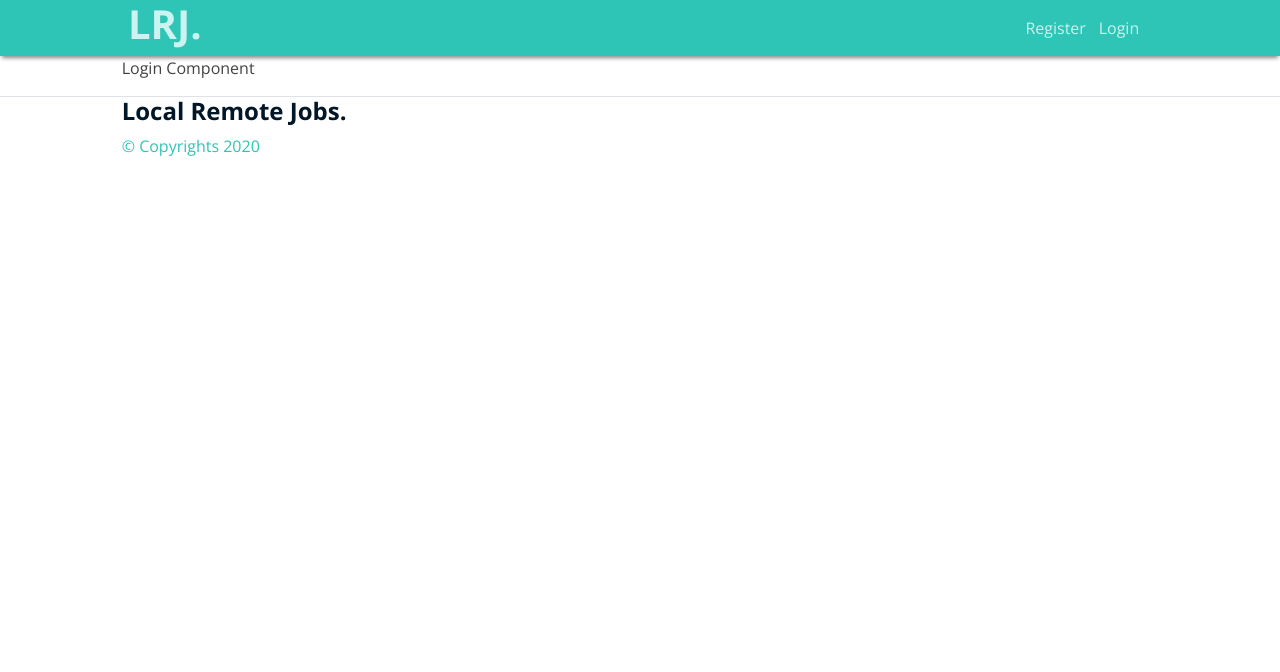
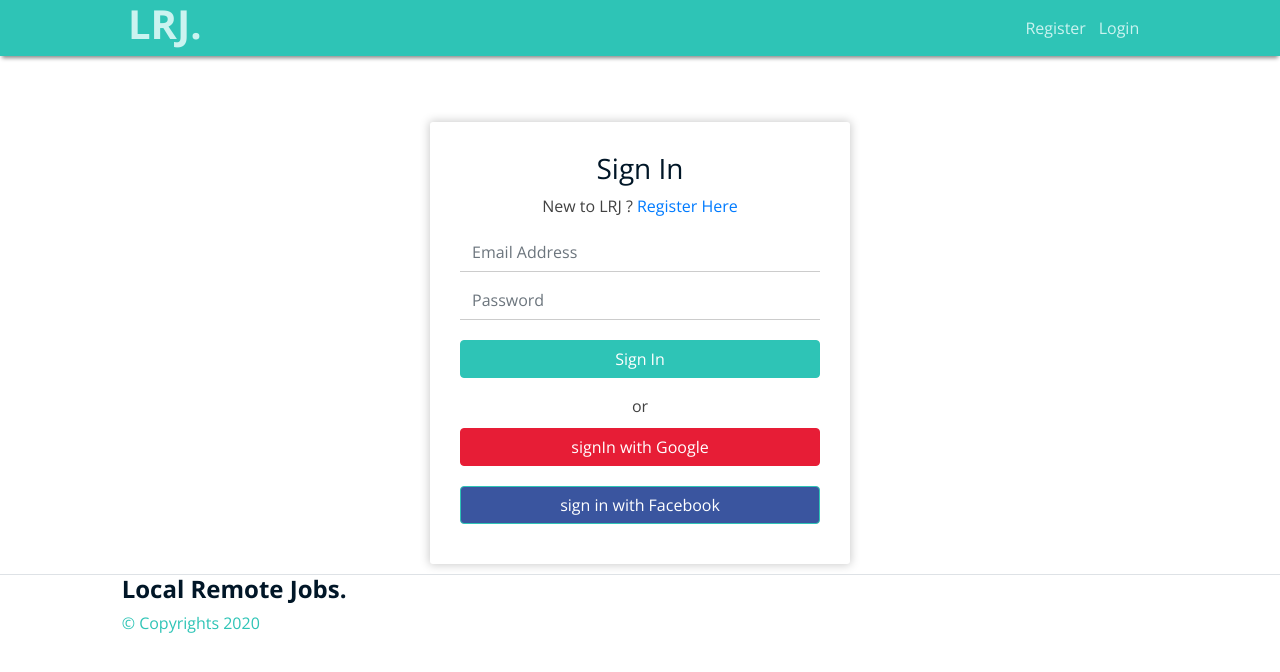
Before and after one commit to cklf537/LRJ, a React (Create React App) app in the folder local-remote-jobs/: page /login in a window 1280 px wide. Shown: the top 672 px of the page. Built offline with nearby package versions, Linux system fonts and the light colour scheme.

Commit message:
lrjV02 Login Component created

```diff
--- a/local-remote-jobs/src/App.js
+++ b/local-remote-jobs/src/App.js
@@ -12,7 +12,7 @@ import Footer from "./Components/footer";
 // import Dashboard from "./Components/dashboard";
 import Register from "./Components/register";
 import Landing from "./Components/landing";
-import Login from "./Components/login";
+import Login from "./Components/login/login";
 import dashBoard from "./Components/Dashboard/dashboard";
 import './app.css';
 
--- /dev/null
+++ b/local-remote-jobs/src/Components/login/login.js
@@ -0,0 +1,44 @@
+import React, { Component } from 'react';
+import { Col, Row } from "react-bootstrap";
+import { Form, FormControl, FormGroup, Button } from 'react-bootstrap';
+import './style.css';
+class Login extends Component {
+
+    handleFormData = () => {
+        console.log('log');
+    };
+    render() {
+        return (
+            <Col>
+                <Row className="lrj-content-inner">
+                    <Col xl={12} xs={12} className="" >
+                        <Row>
+                        <div className="login" >
+                            <h3>Sign In</h3>
+                            <p>New to LRJ ? <a href ='#' >Register Here</a></p>
+                            <form>
+                                <FormGroup controlId="formControlsText">
+                                    <FormControl type="email" className="inputs" placeholder="Email Address" />
+                                    <FormControl type="Password" className="inputs" placeholder="Password" />
+                                <Button type="button" className='signIn'>
+                                    Sign In
+                                </Button>
+                                </FormGroup>
+                                <span> or </span>
+                                <Button type="button" className='google'>
+                                   signIn with  Google
+                                </Button>
+                                <Button type="button" className='facebook'>
+                                    sign in with Facebook
+                                </Button>
+                            </form>
+                            </div>
+                        </Row>
+                    </Col>
+                </Row>
+            </Col>
+        );
+    }
+}
+
+export default Login;
--- /dev/null
+++ b/local-remote-jobs/src/Components/login/style.css
@@ -0,0 +1,34 @@
+.login {
+    width: 420px;
+    padding: 30px;
+    margin: 10px auto;
+    box-shadow: 0 0 10px 1px #ccc;
+    border-radius: 3px;
+    -moz-box-shadow:    0 0 10px 1px #ccc;
+   -webkit-box-shadow: 0 0 10px 1px #ccc;
+   box-shadow: 0 0 10px 1px #ccc;
+}
+.login, h3 {
+    text-align: center
+}
+.signIn {
+    width: 100%;
+    margin: 10px 0 0 0;
+}
+.google {
+    width: 100%;
+    margin: 10px 0;
+    background-color: #e71d36 !important;
+    border-color: #e71d36 !important;
+}
+.facebook {
+    width: 100%;
+    margin: 10px 0;
+    background: #3a559f !important;
+}
+.inputs {
+    border: none !important;
+    border-bottom: 1px solid #ccc !important;
+    border-radius: 0 !important;
+    margin: 10px 0;
+}
```
